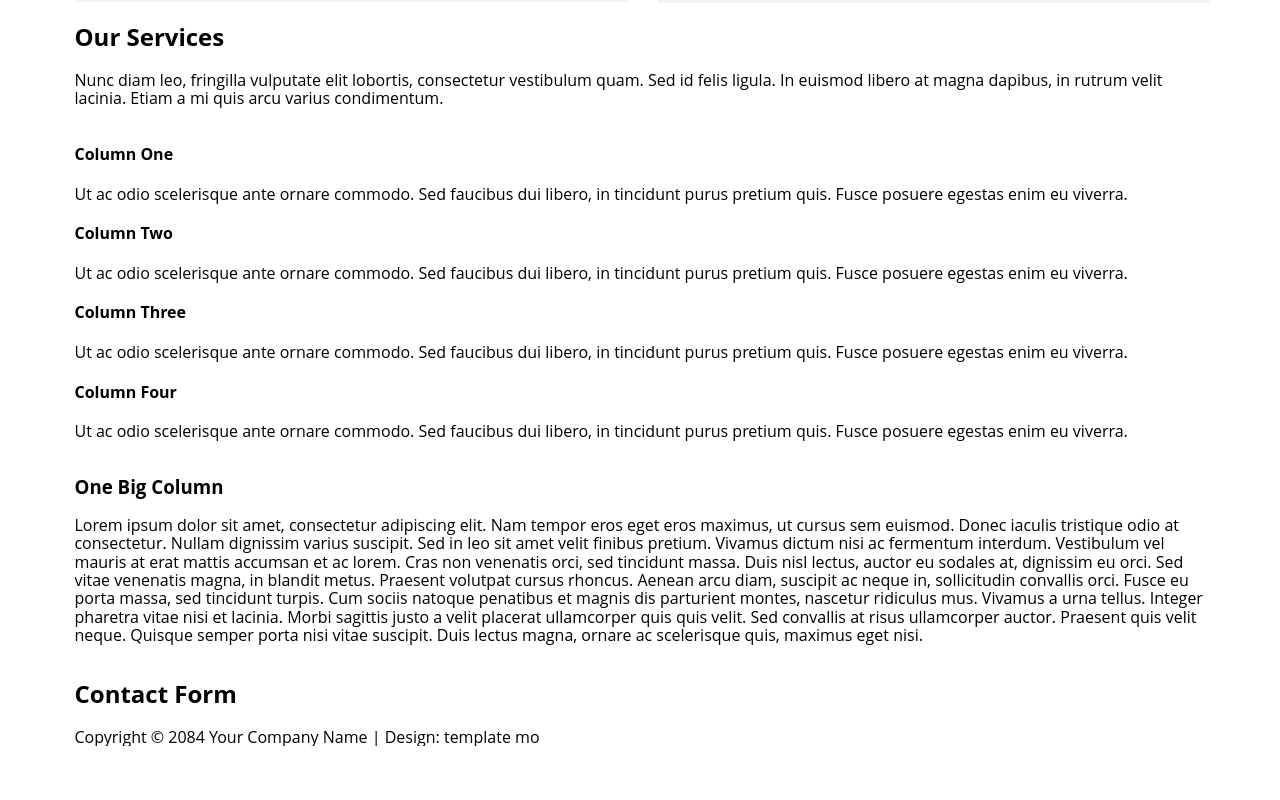
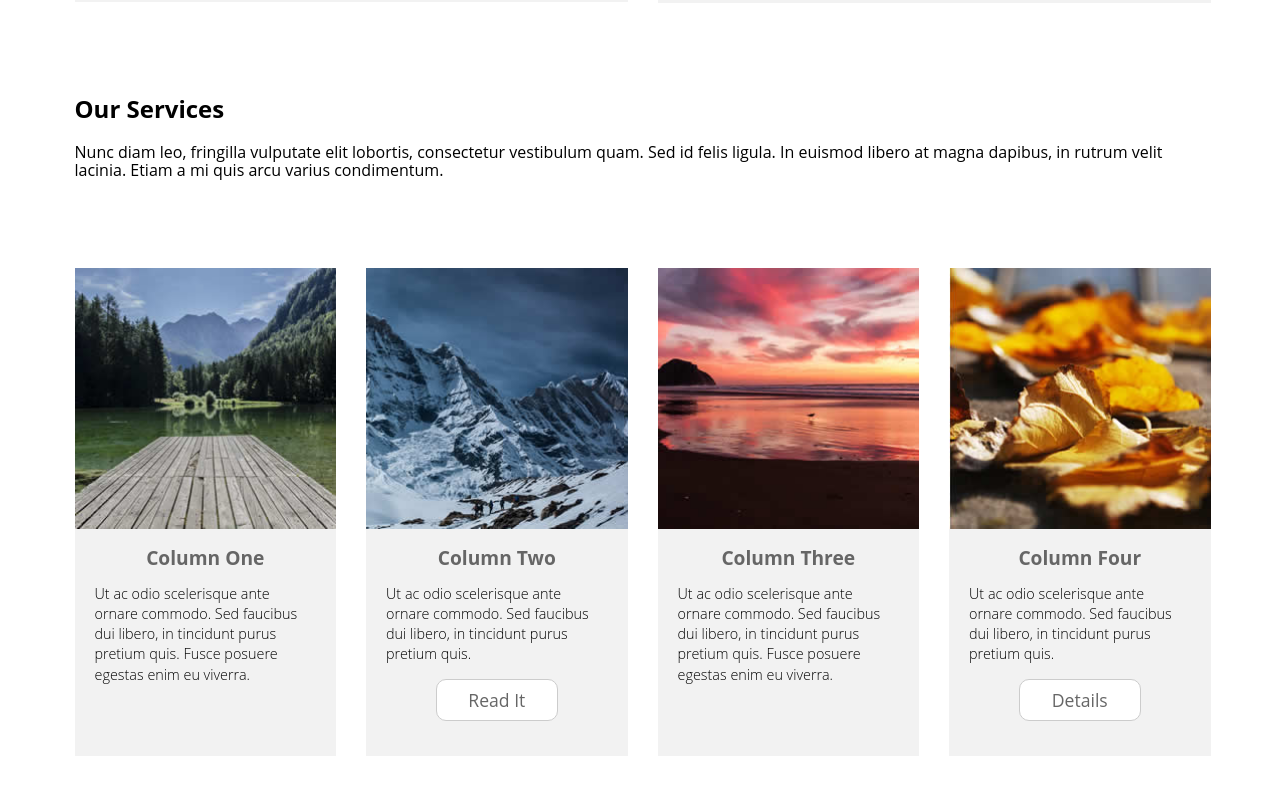
Before and after one commit to alexraby/raby-portfolio, a website: page app/index.html in a window 1280 px wide. Shown: the part 1740-2540 px from the top of the page. Before the commit the page ends 2494 px from the top, so only its background shows below. Drawn offline with Linux system fonts and the light colour scheme.

Commit message:
Four Column Section Finished

```diff
--- a/app/assets/styles/modules/_btn.css
+++ b/app/assets/styles/modules/_btn.css
@@ -67,15 +67,21 @@
 			font-size: 1.1rem;
 			background-color: white;
 			border: 1px solid #CCCCCC;
-			margin-left: 60%;
-
 
 			a{
 			color: #666666;
 			text-decoration: none;
 			}
+	}
 
-		}
+	&__marLeft{
+				margin-left: 60%;
+			}
+
+	&__style2-small{
+		width: 122px;
+		margin: auto;
+	}
 
 	&__style2:hover{
 			background-color: #E6E6E6;
--- a/app/assets/styles/modules/_feature.css
+++ b/app/assets/styles/modules/_feature.css
@@ -6,7 +6,6 @@
 		margin: auto;
 	}
 
-
 	img{
 		width: 100%;
 	}
--- a/app/assets/styles/modules/_row.css
+++ b/app/assets/styles/modules/_row.css
@@ -14,6 +14,11 @@
 
 		&__b-margin-until-medium {
 		margin-bottom:0;
+		}
+
+		&__medium-2 {
+		float:left;
+		width: 25%;
 		}
 
 		&__medium-4 {
--- a/app/assets/styles/modules/_section-title.css
+++ b/app/assets/styles/modules/_section-title.css
@@ -21,4 +21,8 @@
 		padding-bottom: 20px;
 	}
 
+	&__fourcolumn{
+		text-align: center;
+	}
+
 }
--- a/app/index.html
+++ b/app/index.html
@@ -89,7 +89,7 @@
 					<div class="feature__words feature__words--twocolumn">
 					<h3 class="section-title section-title--grey section-title__twocolumn">Two Column Right Side</h3>
 						<p>Lorem ipsum dolor sit amet, consectetur adipiscing elit. Nam tempor eros eget eros maximus, ut cursus sem euismod. Donec iaculis tristique odio at consectetur. Nullam dignissim varius suscipit. Sed in leo sit amet velit finibus pretium. <br><br> Vestibulum vel mauris at erat mattis accumsan et ac lorem. Cras non venenatis orci, sed tincidunt massa. Duis nisl lectus, auctor eu sodales at, dignissim eu orci. Sed vitae venenatis magna, in blandit metus.</p>
-						<div class="btn btn__style2"><a href="#">Read More</a></div>
+						<div class="btn btn__style2 btn__marLeft"><a href="#">Read More</a></div>
 					</div>
 				</div>
 			</div>
@@ -98,30 +98,73 @@
 </div>
 </div>
 
+<div class="page-section">
 	<div class ="wrapper">
 			<h2>Our Services</h2>
 					<p>Nunc diam leo, fringilla vulputate elit lobortis, consectetur vestibulum quam. Sed id felis ligula. In euismod libero at magna dapibus, in rutrum velit lacinia. Etiam a mi quis arcu varius condimentum.</p>
 				</div>
-
-<div class ="wrapper">
-	<h4>Column One</h4>
-		<p>Ut ac odio scelerisque ante ornare commodo. Sed faucibus dui libero, in tincidunt purus pretium quis. Fusce posuere egestas enim eu viverra.</p>
-	<h4>Column Two</h4>
-		<p>Ut ac odio scelerisque ante ornare commodo. Sed faucibus dui libero, in tincidunt purus pretium quis. Fusce posuere egestas enim eu viverra.</p>
-	<h4>Column Three</h4>
-		<p>Ut ac odio scelerisque ante ornare commodo. Sed faucibus dui libero, in tincidunt purus pretium quis. Fusce posuere egestas enim eu viverra.</p>
-	<h4>Column Four</h4>
-		<p>Ut ac odio scelerisque ante ornare commodo. Sed faucibus dui libero, in tincidunt purus pretium quis. Fusce posuere egestas enim eu viverra.</p>
-
 			</div>
 
+
+<div class="page-section">
+	<div class ="wrapper">
+		<div class="row row--gutters row--equal-height-at-medium generic-content-container">
+			<div class="row__medium-2">
+				<div class="feature">
+					<img src="/assets/images/4-1.jpg">
+						<div class="feature__words feature__words-padding-bottom">
+						<h4 class="section-title section-title--grey section-title__fourcolumn">Column One</h4>
+						<p>Ut ac odio scelerisque ante ornare commodo. Sed faucibus dui libero, in tincidunt purus pretium quis. Fusce posuere egestas enim eu viverra.</p>
+						</div>
+				</div>
+			</div>
+			<div class="row__medium-2">
+				<div class="feature">
+					<img src="/assets/images/4-2.jpg">
+						<div class="feature__words feature__words-padding-bottom">
+						<h4 class="section-title section-title--grey section-title__fourcolumn">Column Two</h4>
+						<p>Ut ac odio scelerisque ante ornare commodo. Sed faucibus dui libero, in tincidunt purus pretium quis. </p>
+						<div class="btn btn__style2 btn__style2-small"><a href="#">Read It</a></div>
+						</div>
+				</div>
+			</div>
+			<div class="row__medium-2">
+				<div class="feature">
+					<img src="/assets/images/4-3.jpg">
+						<div class="feature__words">
+						<h4 class="section-title section-title--grey section-title__fourcolumn">Column Three</h4>
+						<p>Ut ac odio scelerisque ante ornare commodo. Sed faucibus dui libero, in tincidunt purus pretium quis. Fusce posuere egestas enim eu viverra.</p>
+						</div>
+				</div>
+			</div>
+			<div class="row__medium-2">
+				<div class="feature">
+					<img src="/assets/images/4-4.jpg">
+						<div class="feature__words">
+						<h4 class="section-title section-title--grey section-title__fourcolumn">Column Four</h4>
+						<p>Ut ac odio scelerisque ante ornare commodo. Sed faucibus dui libero, in tincidunt purus pretium quis.</p>
+						<div class="btn btn__style2 btn__style2-small"><a href="#">Details</a></div>
+						</div>
+				</div>
+			</div>
+			</div>
+			</div>
+		</div>
+	</div>
+
+
+
+<div class="page-section">
 	<div class = "wrapper">
 		<h3>One Big Column</h3>
 		<p>Lorem ipsum dolor sit amet, consectetur adipiscing elit. Nam tempor eros eget eros maximus, ut cursus sem euismod. Donec iaculis tristique odio at consectetur. Nullam dignissim varius suscipit. Sed in leo sit amet velit finibus pretium. Vivamus dictum nisi ac fermentum interdum. Vestibulum vel mauris at erat mattis accumsan et ac lorem. Cras non venenatis orci, sed tincidunt massa. Duis nisl lectus, auctor eu sodales at, dignissim eu orci. Sed vitae venenatis magna, in blandit metus. Praesent volutpat cursus rhoncus. Aenean arcu diam, suscipit ac neque in, sollicitudin convallis orci. Fusce eu porta massa, sed tincidunt turpis. Cum sociis natoque penatibus et magnis dis parturient montes, nascetur ridiculus mus. Vivamus a urna tellus. Integer pharetra vitae nisi et lacinia. Morbi sagittis justo a velit placerat ullamcorper quis quis velit. Sed convallis at risus ullamcorper auctor. Praesent quis velit neque. Quisque semper porta nisi vitae suscipit. Duis lectus magna, ornare ac scelerisque quis, maximus eget nisi.</p>
 	</div>
+</div>
 
+<div class="page-section">
 	<div class="wrapper">
 		<h2>Contact Form</h2>
+	</div>
 </div>
 
 </body>
--- a/app/temp/styles/styles.css
+++ b/app/temp/styles/styles.css
@@ -603,12 +603,20 @@ body {
   font-size: 1.1rem;
   background-color: white;
   border: 1px solid #CCCCCC;
-  margin-left: 60%;
 }
 
 .btn__style2 a{
   color: #666666;
   text-decoration: none;
+}
+
+.btn__marLeft{
+  margin-left: 60%;
+}
+
+.btn__style2-small{
+  width: 122px;
+  margin: auto;
 }
 
 .btn__style2:hover{
@@ -681,6 +689,11 @@ body {
 
   .row__b-margin-until-medium {
     margin-bottom: 0;
+  }
+
+  .row__medium-2 {
+    float: left;
+    width: 25%;
   }
 
   .row__medium-4 {
@@ -796,6 +809,10 @@ body {
   padding-bottom: 20px;
 }
 
+.section-title__fourcolumn{
+  text-align: center;
+}
+
 .feature{
 	background-color: #F2F2F2;
 
```
Lines whose indentation alone changed are shown as unchanged.
